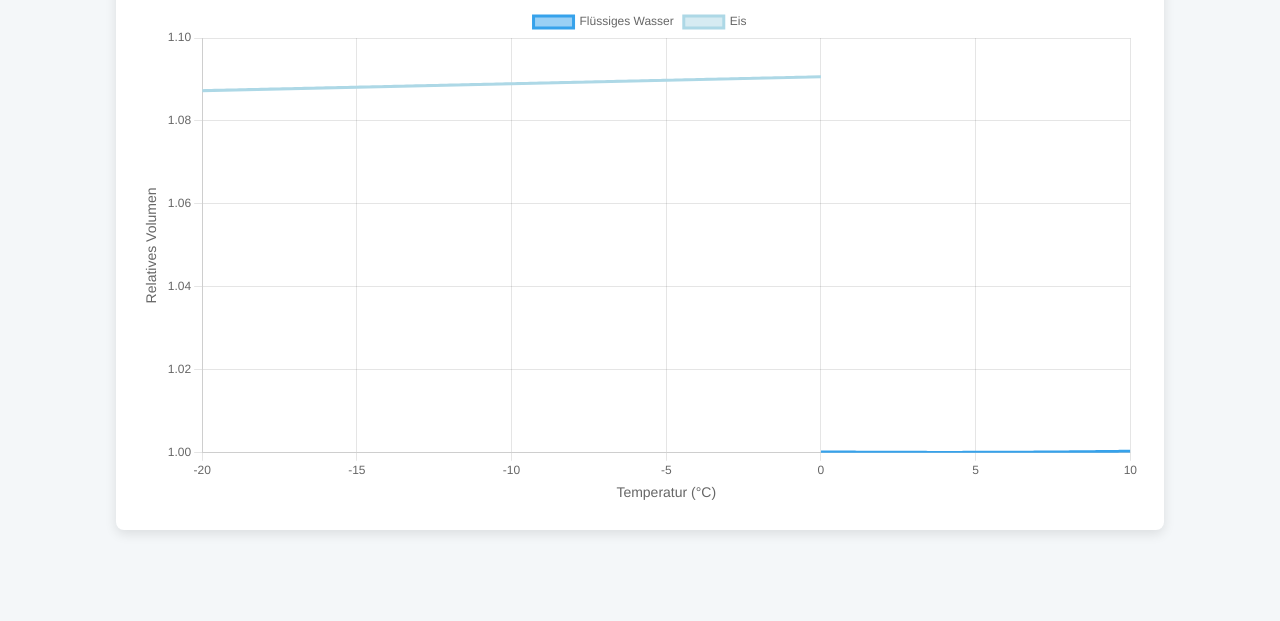
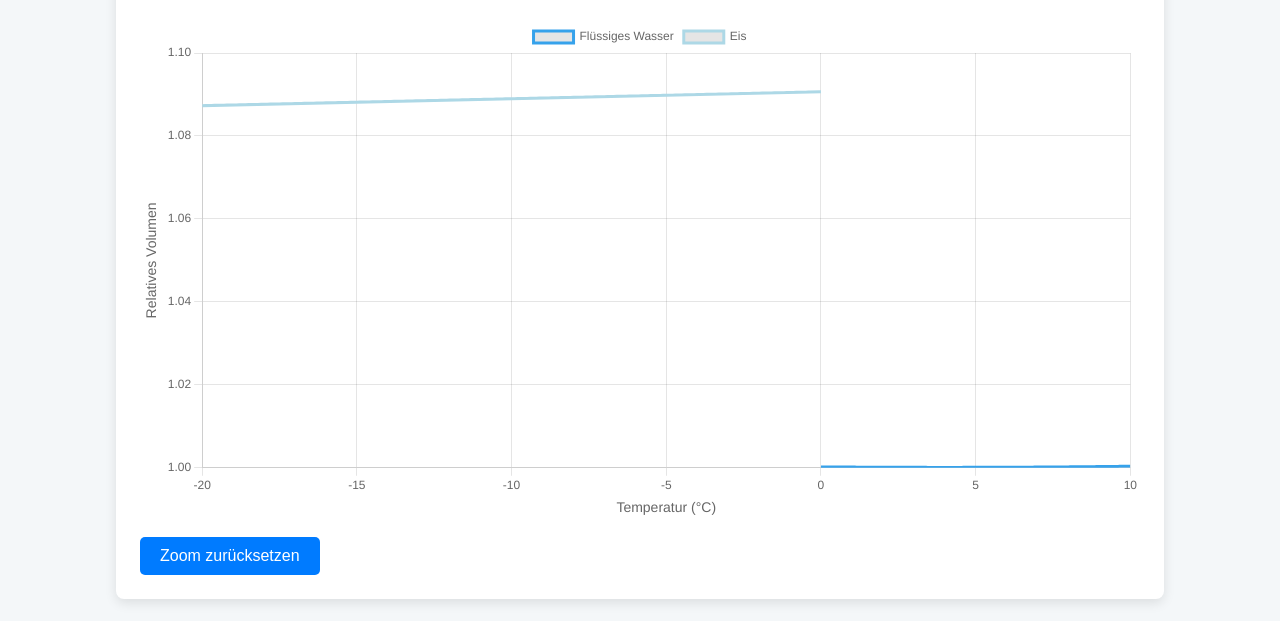
Before and after one commit to coolorator/Grafische-Darstellung-Anomalie-des-Wassers, a plain HTML site: page index.htm in a window 1280 px wide. Shown: the part 179-800 px from the top of the page. Drawn offline with nearby package versions, Linux system fonts and the light colour scheme; some packages are replaced by stand-ins of ours; a script that the page names is missing.

Commit message:
Update index.htm

```diff
--- a/index.htm
+++ b/index.htm
@@ -2,8 +2,13 @@
 <html lang="de">
 <head>
     <meta charset="UTF-8">
-    <meta name="viewport" content="width=device-width, initial-scale=1.0">
-    <title>Interaktive Visualisierung: Dichteanomalie des Wassers</title>
+    <meta name="viewport" content="width=device-width, initial-scale=1.0, user-scalable=no">
+
+    <meta http-equiv="Cache-Control" content="no-cache, no-store, must-revalidate" />
+    <meta http-equiv="Pragma" content="no-cache" />
+    <meta http-equiv="Expires" content="0" />
+
+    <title>Finale Version: Dichteanomalie des Wassers</title>
 
     <style>
         body {
@@ -14,7 +19,6 @@
             margin: 0;
             padding: 1rem 0;
             background-color: #f4f7f9;
-            color: #333;
         }
         .container {
             width: 95%;
@@ -29,32 +33,36 @@
             color: #005a9e;
             text-align: center;
             margin-bottom: 0.5rem;
-            font-size: 1.8em;
         }
         p {
             text-align: center;
             margin-top: 0;
             color: #555;
-            max-width: 800px;
-            margin-left: auto;
-            margin-right: auto;
             line-height: 1.6;
+            margin-bottom: 1.5rem;
         }
 
-        /* === DIE ENTSCHEIDENDE KORREKTUR === */
-        #waterVolumeChart {
-            /* Diese Regel verhindert, dass der mobile Browser die ganze Seite zoomt. */
-            /* Sie übergibt die Kontrolle über die Gesten an die Chart.js-Bibliothek. */
-            touch-action: none;
+        /* Wichtigste Regel: Verhindert den Browser-Zoom auf dem Diagramm */
+        #chart-wrapper {
+            position: relative;
+            width: 100%;
+            touch-action: none; /* Deaktiviert Browser-Standardgesten für dieses Element */
         }
 
-        @media (max-width: 600px) {
-            h1 {
-                font-size: 1.4em;
-            }
-            .container {
-                padding: 1rem;
-            }
+        /* Styling für den Reset-Button */
+        #resetZoomBtn {
+            margin-top: 1rem;
+            padding: 10px 20px;
+            font-size: 16px;
+            cursor: pointer;
+            border: none;
+            background-color: #007bff;
+            color: white;
+            border-radius: 5px;
+            transition: background-color 0.3s;
+        }
+        #resetZoomBtn:hover {
+            background-color: #0056b3;
         }
     </style>
 </head>
@@ -63,9 +71,14 @@
     <div class="container">
         <h1>Die Dichteanomalie des Wassers</h1>
         <p>
-            <b>Anleitung:</b> Zoomen Sie mit zwei Fingern (wie bei einem Foto) in den Graphen hinein. Verschieben Sie die Ansicht, indem Sie mit einem Finger nach links oder rechts wischen.
+            <b>Anleitung:</b> Benutzen Sie <b>zwei Finger</b> direkt auf dem Diagramm, um zu zoomen (auseinanderziehen) und zu stauchen (zusammendrücken). Verschieben Sie die Ansicht mit <b>einem Finger</b> nach links oder rechts. Doppelklick funktioniert hier nicht.
         </p>
-        <canvas id="waterVolumeChart"></canvas>
+
+        <div id="chart-wrapper">
+            <canvas id="waterVolumeChart"></canvas>
+        </div>
+
+        <button id="resetZoomBtn">Zoom zurücksetzen</button>
     </div>
 
     <script src="https://cdn.jsdelivr.net/npm/chart.js"></script>
@@ -101,82 +114,38 @@
         labels.push(0);
         iceData.push({x: 0, y: volumeIceAt0});
 
-        // === CHART KONFIGURATION (unverändert) ===
+        // === CHART KONFIGURATION ===
         const ctx = document.getElementById('waterVolumeChart').getContext('2d');
         const waterChart = new Chart(ctx, {
             type: 'line',
             data: {
                 labels: labels.slice().reverse(),
                 datasets: [
-                    {
-                        label: 'Flüssiges Wasser',
-                        data: waterData.slice().reverse(),
-                        borderColor: 'rgba(54, 162, 235, 1)',
-                        backgroundColor: 'rgba(54, 162, 235, 0.5)',
-                        borderWidth: 3,
-                        pointRadius: 0,
-                        pointHitRadius: 10,
-                        tension: 0.1,
-                        spanGaps: false
-                    },
-                    {
-                        label: 'Eis',
-                        data: iceData.slice().reverse(),
-                        borderColor: 'rgba(173, 216, 230, 1)',
-                        backgroundColor: 'rgba(173, 216, 230, 0.5)',
-                        borderWidth: 3,
-                        pointRadius: 0,
-                        pointHitRadius: 10,
-                        spanGaps: false
-                    }
+                    { label: 'Flüssiges Wasser', data: waterData.slice().reverse(), borderColor: 'rgba(54, 162, 235, 1)', borderWidth: 3, pointRadius: 0, pointHitRadius: 10, tension: 0.1, spanGaps: false },
+                    { label: 'Eis', data: iceData.slice().reverse(), borderColor: 'rgba(173, 216, 230, 1)', borderWidth: 3, pointRadius: 0, pointHitRadius: 10, spanGaps: false }
                 ]
             },
             options: {
                 responsive: true,
                 maintainAspectRatio: true,
                 scales: {
-                    x: {
-                        type: 'linear',
-                        title: { display: true, text: 'Temperatur (°C)', font: { size: 14 } },
-                        min: -20,
-                        max: 10
-                    },
-                    y: {
-                        title: { display: true, text: 'Relatives Volumen', font: { size: 14 } },
-                        min: 0.9999,
-                        grace: '5%'
-                    }
+                    x: { type: 'linear', title: { display: true, text: 'Temperatur (°C)', font: { size: 14 } }, min: -20, max: 10 },
+                    y: { title: { display: true, text: 'Relatives Volumen', font: { size: 14 } }, min: 0.9999, grace: '5%' }
                 },
                 plugins: {
                     zoom: {
-                        pan: {
-                            enabled: true,
-                            mode: 'x',
-                            threshold: 10
-                        },
-                        zoom: {
-                            wheel: { enabled: true },
-                            pinch: { enabled: true },
-                            mode: 'x',
-                        }
+                        pan: { enabled: true, mode: 'x' },
+                        zoom: { wheel: { enabled: true }, pinch: { enabled: true }, mode: 'x' }
                     },
-                    tooltip: {
-                        mode: 'index',
-                        intersect: false,
-                        callbacks: {
-                            label: function(context) {
-                                let label = context.dataset.label || '';
-                                if (label) { label += ': '; }
-                                if (context.parsed.y !== null) {
-                                    label += context.parsed.y.toFixed(6);
-                                }
-                                return label;
-                            }
-                        }
-                    },
+                    tooltip: { mode: 'index', intersect: false },
                     legend: { position: 'top' }
                 }
             }
+        });
+
+        // Funktionalität für den Reset-Button
+        document.getElementById('resetZoomBtn').addEventListener('click', () => {
+            waterChart.resetZoom();
         });
     </script>
 
```
